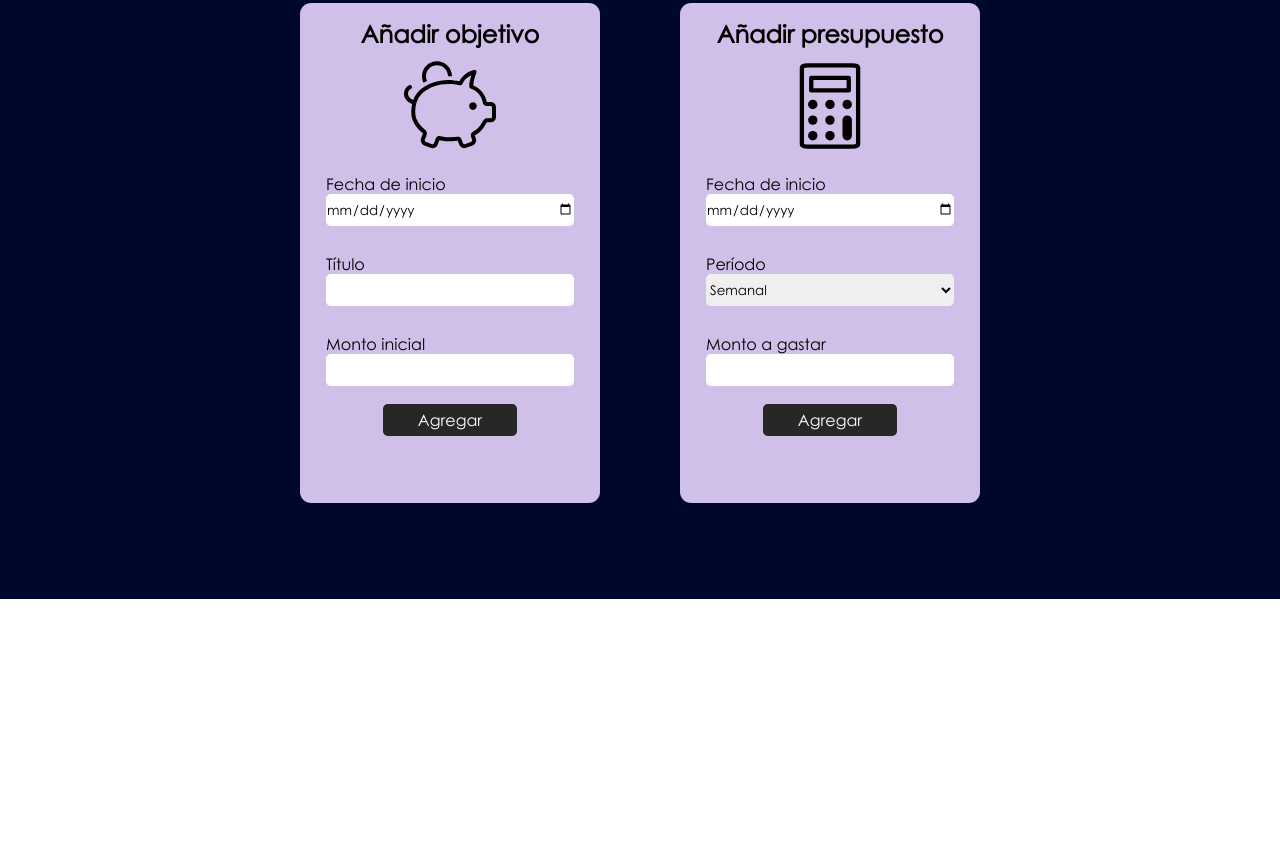
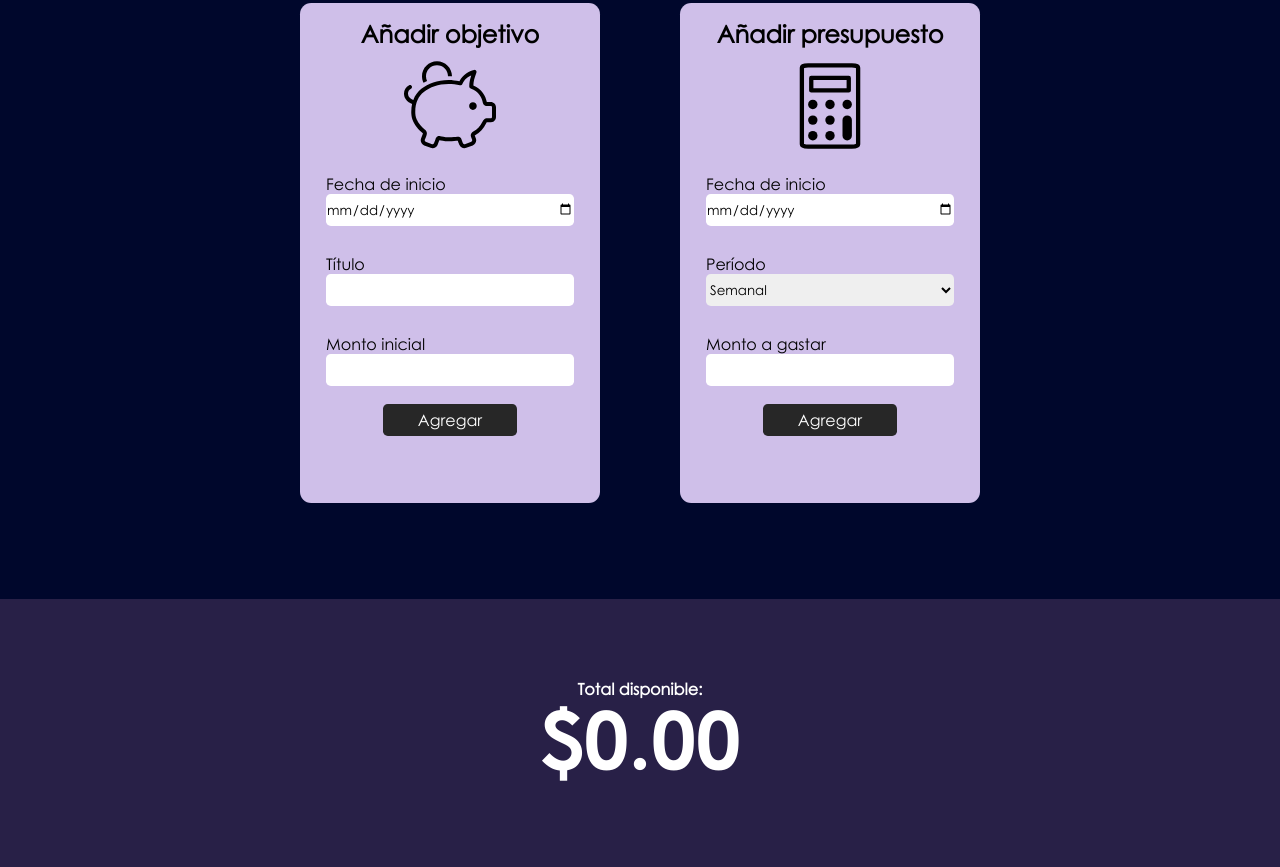
Before and after one commit to Jonas-Weimann/EntregaFinal-Weimann-JS, a plain HTML site: page index.html in a window 1280 px wide. Shown: the part 643-1510 px from the top of the page. Before the commit the page ends 1242 px from the top, so only its background shows below. Drawn offline with Linux system fonts and the light colour scheme.

Commit message:
Añadiendo y estilando seccion de total disponible.

```diff
--- a/index.html
+++ b/index.html
@@ -58,5 +58,8 @@
             </div>
         </div>
     </section>
+    <section class="total-container flex-center-col">
+        <h3 class="total-neto">$0.00</h3>
+    </section>
 </body>
 </html>
--- a/styles.css
+++ b/styles.css
@@ -123,3 +123,26 @@ header p {
     background-color: #b854f1;
     cursor: pointer;
 }
+
+.total-container {
+    width: 100dvw;
+    background-color: #282047;
+}
+
+.total-neto {
+    font-family: century-bold;
+    font-size: 5rem;
+    color: white;
+    text-align: center;
+    padding: 1em 0;
+}
+
+.total-neto::before {
+    display: block;
+    width: 100%;
+    height: 10px;
+    font-size: 1rem;
+    font-family: century;
+    text-align: center;
+    content: 'Total disponible:';
+}
```
